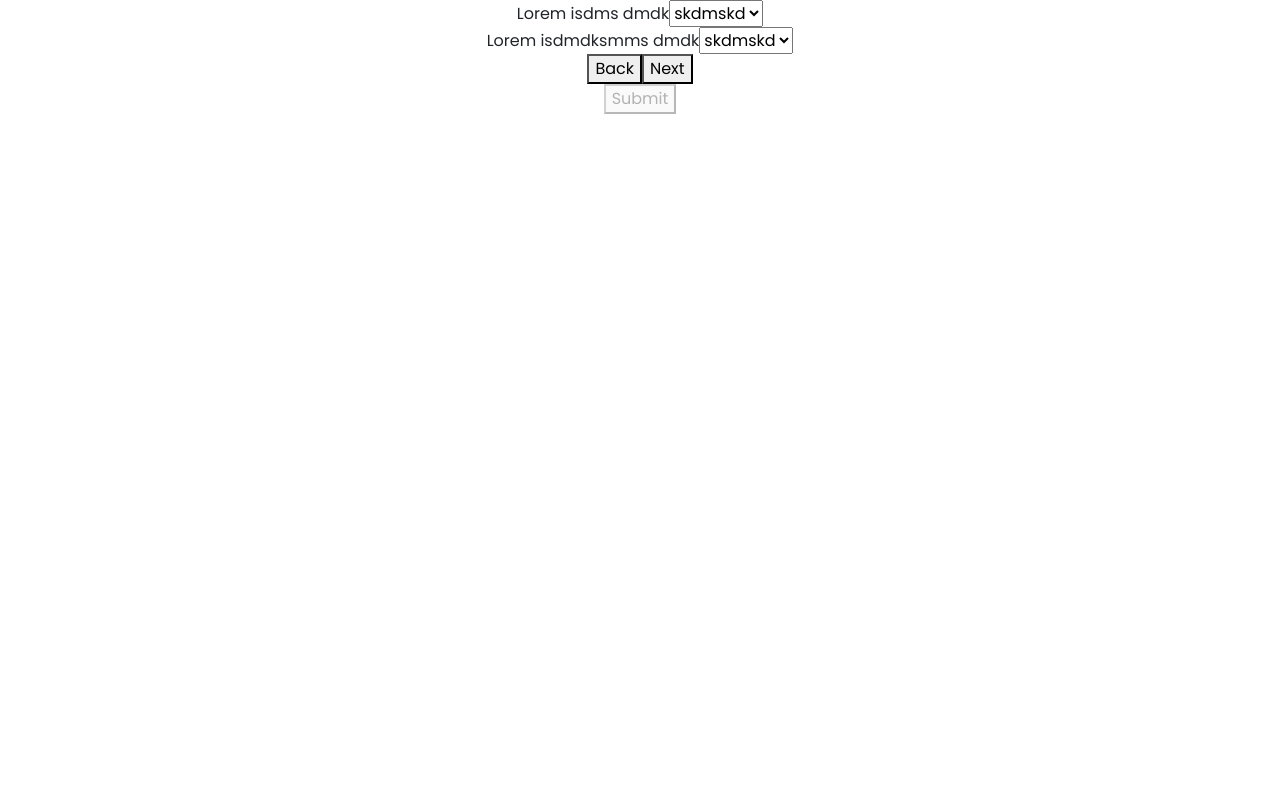
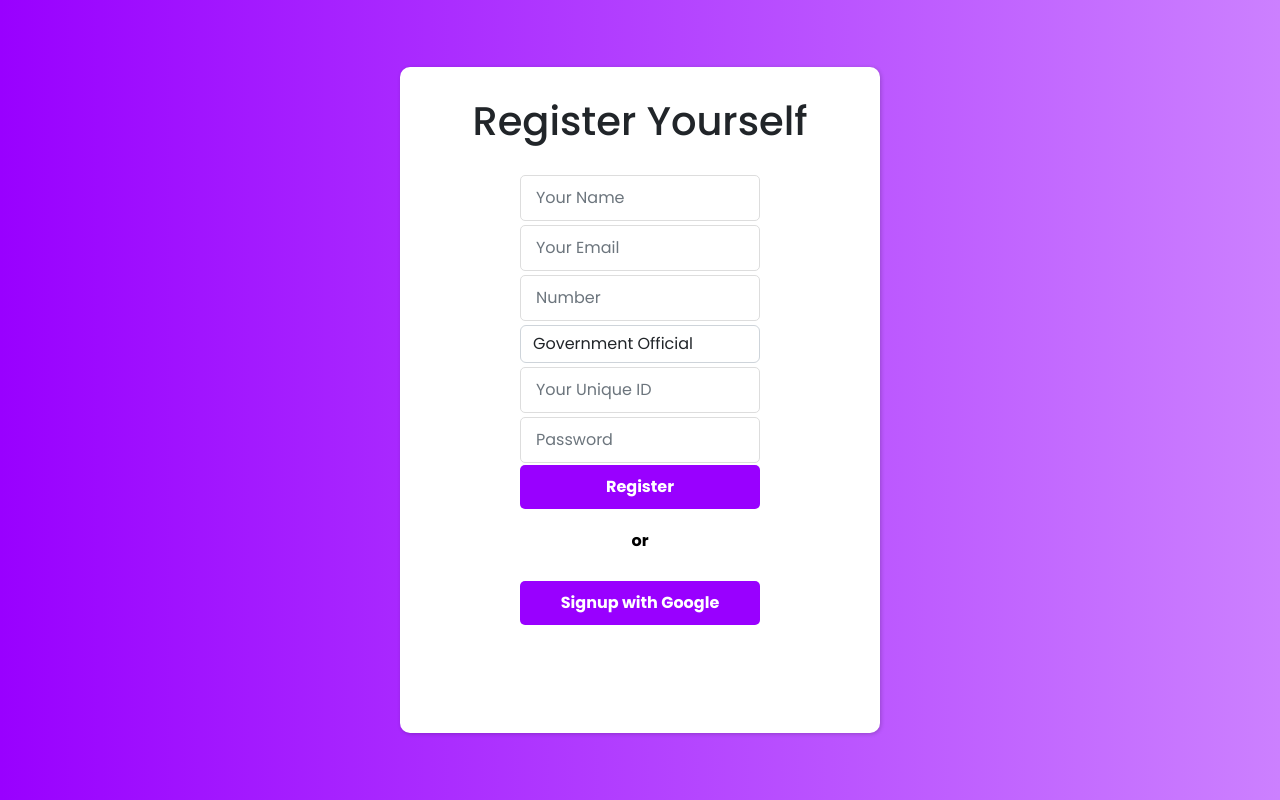
Before and after one commit to amarjyothi98/raj-it-day, a React (Create React App) app: page /register in a window 1280 px wide. Built offline with nearby package versions, Linux system fonts and the light colour scheme.

Commit message:
added router

```diff
--- a/src/App.js
+++ b/src/App.js
@@ -2,17 +2,20 @@ import './App.css';
 import Login from './components/screens/Auth/Login';
 import Register from './components/screens/Auth/Register';
 import AddReview from './components/screens/User/AddReview';
-import Home from './components/screens/User/Home';
+import Home from './components/screens/home/Home';
+
+import { BrowserRouter as Router, Routes, Route } from 'react-router-dom';
 
 function App() {
   return (
-    <div className="App">
-      {/* <Login /> */}
-
-      {/* <Register /> */}
-      {/* <Home /> */}
-      <AddReview />
-    </div>
+    <>
+    <Router>
+      <Routes>
+        <Route path='/' element={<Home/>} />
+        <Route path='/register' element={<Register/>} />
+      </Routes>
+    </Router>
+    </>
   );
 }
 
--- a/src/components/screens/Auth/Register.jsx
+++ b/src/components/screens/Auth/Register.jsx
@@ -92,7 +92,7 @@ function Register() {
 
                 <form className='w-50 mx-auto'>
                     <div className="form-group container">
-                        <input required onChange={(e) => handleChange(e)} type="text" className="form-" name='name' id="exampleFormControlInput1" placeholder="Your Name" />
+                        <input required onChange={(e) => handleChange(e)} type="text" className="form-control" name='name' id="exampleFormControlInput1" placeholder="Your Name" />
                     </div>
                     <div className="form-group container">
                         <input required onChange={(e) => handleChange(e)} type="email" className="form-control" name="email" id="exampleFormControlInput1" placeholder="Your Email" />
--- a/src/components/screens/Auth/auth.css
+++ b/src/components/screens/Auth/auth.css
@@ -108,8 +108,13 @@
 
   .or {
      margin: 0;
+     text-align: center;
   }
 
   .form-control  {
     width: 100%;
   }
+
+  .heading {
+    text-align: center;
+  }
--- a/src/components/screens/User/Home.jsx
+++ /dev/null
@@ -1,18 +0,0 @@
-import React from 'react'
-
-function Home() {
-  return (
-    <div>
-        <a href="/">Home</a>
-        <a href="/add-review">Add Review</a>
-        <a href="/profile">Profile</a>
-
-        <div>
-            <h1>Malnutrition</h1>
-            <p>Lorem ipsum dolor sit amet consectetur, adipisicing elit. Blanditiis eius ea vel quo obcaecati ipsum dignissimos harum corporis. Maiores est facere libero accusamus hic, mollitia pariatur tenetur quibusdam aperiam earum aspernatur, explicabo labore autem deleniti fugiat! Aliquam atque quasi repellat!</p>
-        </div>
-    </div>
-  )
-}
-
-export default Home
--- /dev/null
+++ b/src/components/screens/home/Home.jsx
@@ -0,0 +1,9 @@
+import React from 'react'
+
+export default function Home() {
+  return (
+    <div>
+      this is the home page.
+    </div>
+  )
+}
```
Also changed, not shown: src/components/screens/home/home.css (added).
